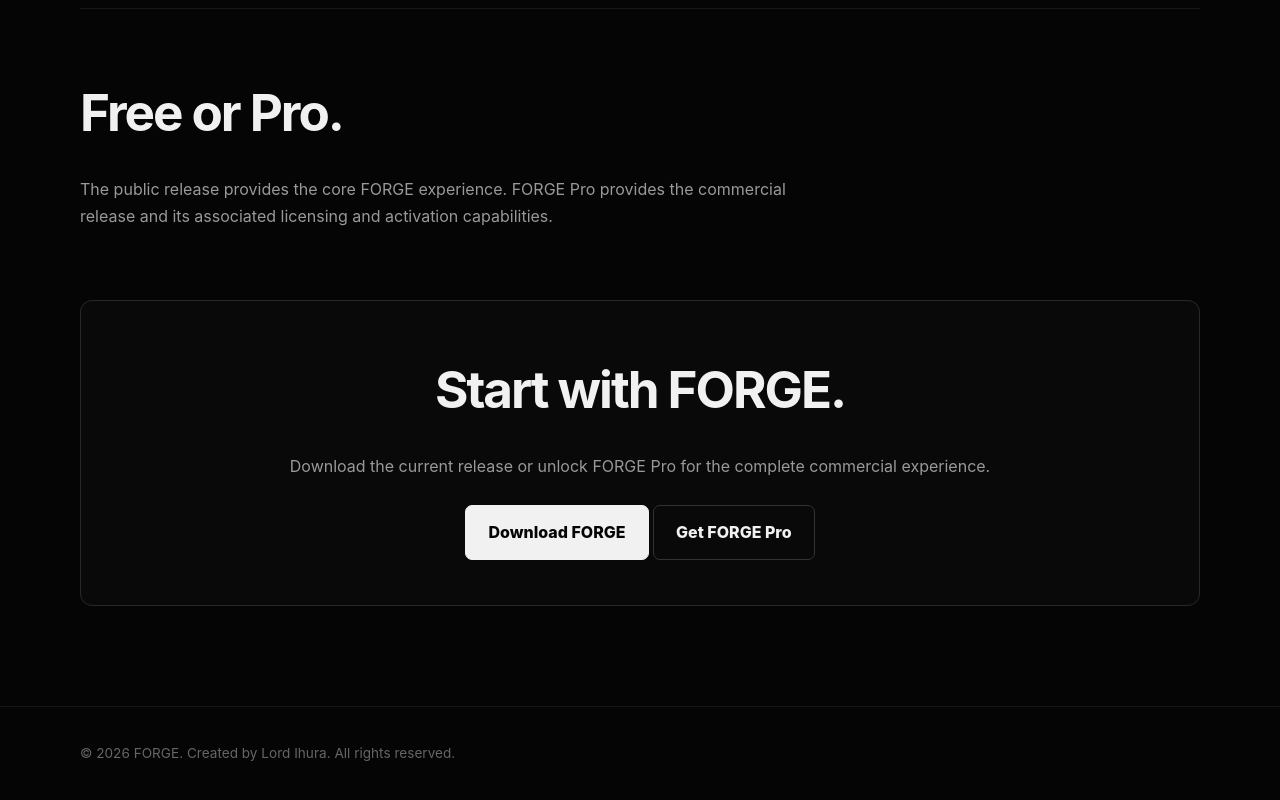
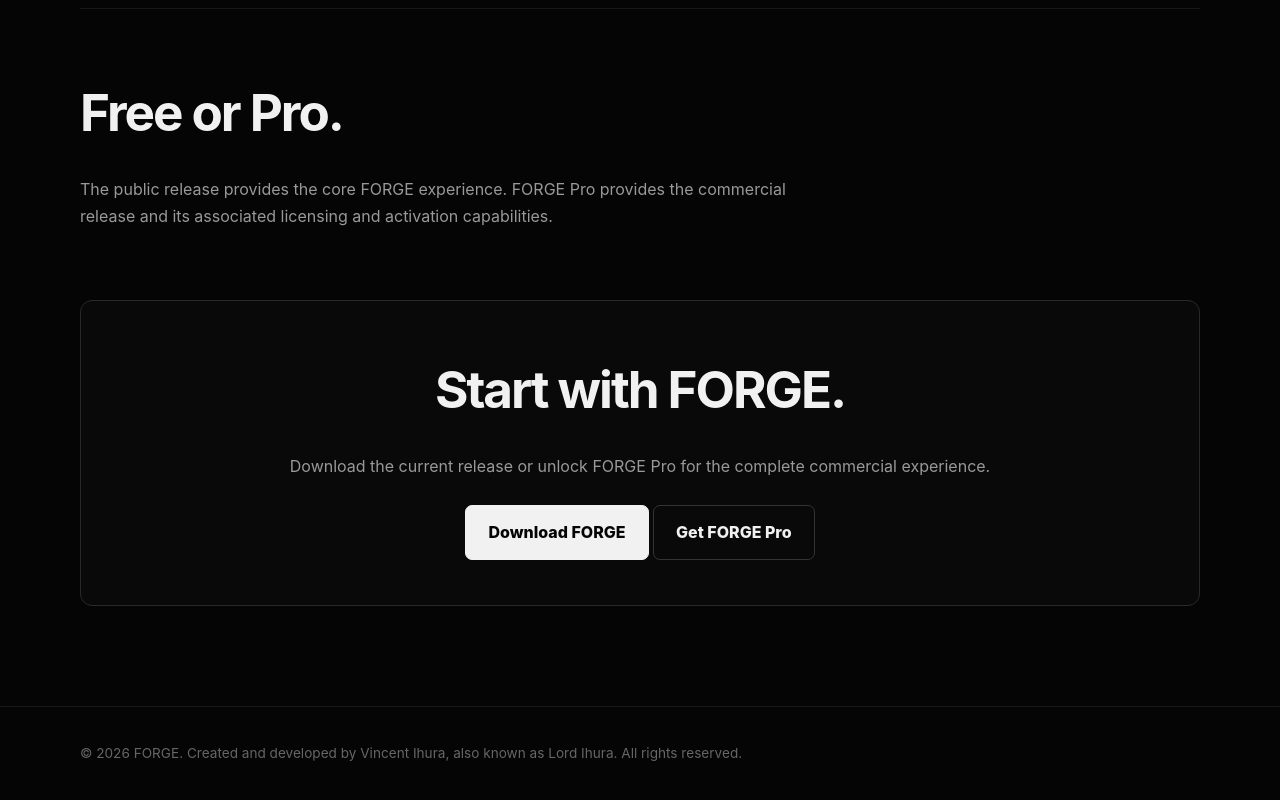
Before and after one commit to ihura666/FORGE, a plain HTML site: page docs/about/index.html in a window 1280 px wide. Shown: the part 2073-2873 px from the top of the page. Drawn offline with Linux system fonts and the light colour scheme.

Commit message:
Strengthen FORGE creator attribution

```diff
--- a/docs/about/index.html
+++ b/docs/about/index.html
@@ -496,7 +496,7 @@ canvas {
 
 <footer>
     <div class="container">
-        © 2026 FORGE. Created by Lord Ihura. All rights reserved.
+        © 2026 FORGE. Created and developed by Vincent Ihura, also known as Lord Ihura. All rights reserved.
     </div>
 </footer>
 
```
